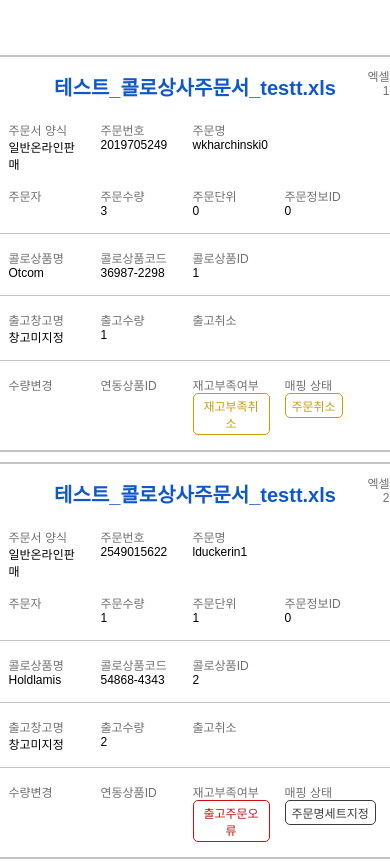
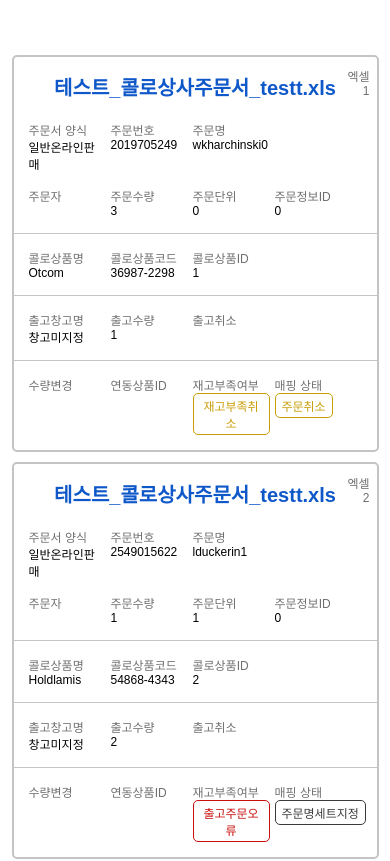
Before and after one commit to console-lo9/coloseum_sheet, a React (Create React App) app: page / in a window 390 px wide. Shown: the top 861 px of the page. Built offline with nearby package versions, Linux system fonts and the light colour scheme.

Commit message:
Modify: 카드 반응형 수정

```diff
--- a/src/components/Cards/styles.js
+++ b/src/components/Cards/styles.js
@@ -7,6 +7,7 @@ export const CardContainer = styled.div`
   border-radius: 5px;
   padding: 15px 0px 0px 0px;
   margin: 5px;
+  font-size: 10px;
 `;
 export const TitleContainer = styled.div`
   display: flex;
@@ -51,10 +52,10 @@ export const RowDiv = styled.div`
   }
 `;
 export const ItemDiv = styled.div`
-  margin-right: 20px;
+  margin-right: 10px;
   width: 90px;
   @media ${Constants.mobile} {
-    margin-right: 15px;
+    margin-right: 5px;
     width: 77px;
   }
 `;
```
